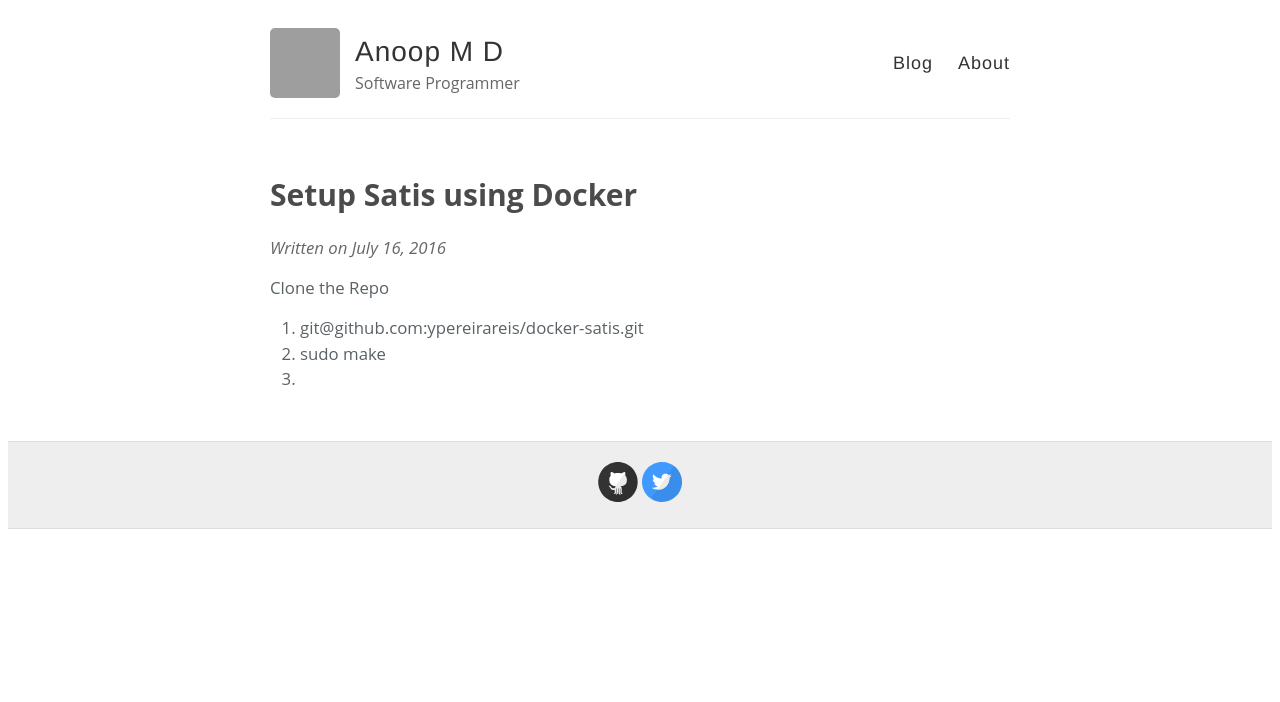
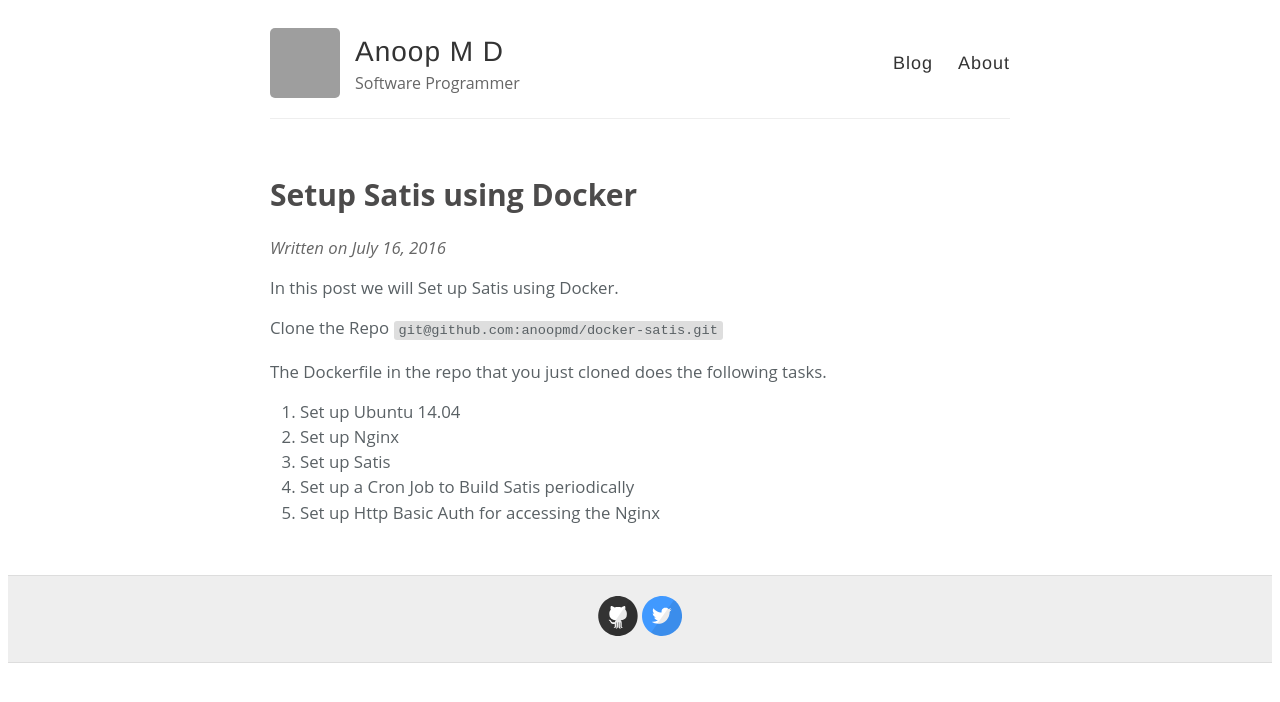
Before and after one commit to anoopmd/anoopmd.github.io, a Jekyll site: the page built from _posts/2016-7-16-setup-satis-using-docker.md, in a window 1280 px wide. Shown: the top 702 px of the page. Built offline with Jekyll 4.4.1, drawn with Linux system fonts in a browser that asks for light colours; grey boxes are pictures that could not be loaded.

```diff
--- a/_posts/2016-7-16-setup-satis-using-docker.md
+++ b/_posts/2016-7-16-setup-satis-using-docker.md
@@ -3,7 +3,14 @@
 title: Setup Satis using Docker
 ---
 
+In this post we will Set up Satis using Docker.
+
 Clone the Repo
-1. git@github.com:ypereirareis/docker-satis.git
-2. sudo make
-3.
+`git@github.com:anoopmd/docker-satis.git`
+
+The Dockerfile in the repo that you just cloned does the following tasks.
+1. Set up Ubuntu 14.04
+2. Set up Nginx
+3. Set up Satis
+4. Set up a Cron Job to Build Satis periodically
+5. Set up Http Basic Auth for accessing the Nginx
```
Also changed, not shown: _posts/2016-7-20-i-damn-hate-angularjs.md (added, +121 -0 lines), _temp/angular.mdown (added, +15 -0 lines).
